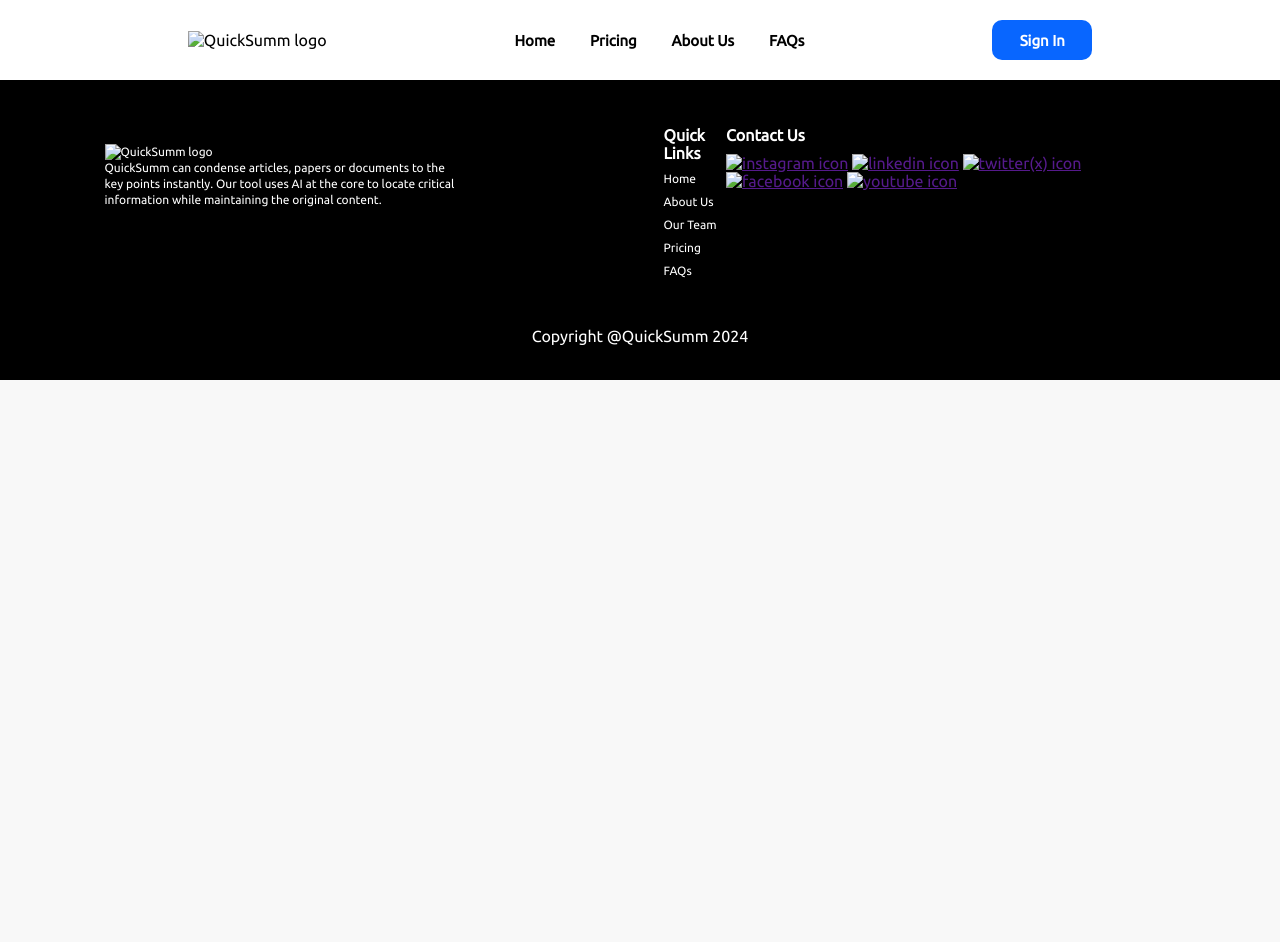
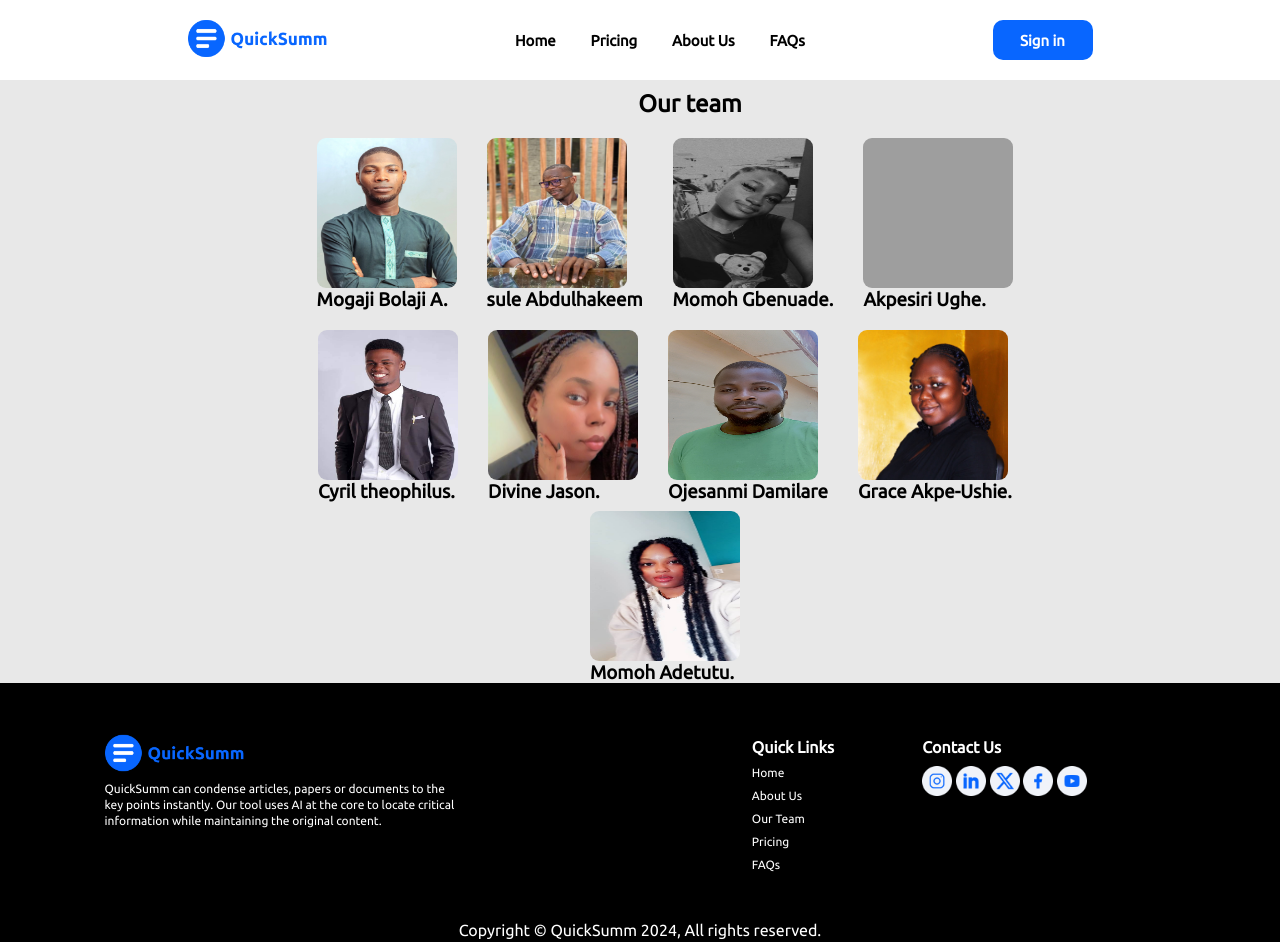
Before and after one commit to Mogaji-Bolaji-Abdullah/MainQuickSumm, a plain HTML site: page AboutUs.html in a window 1280 px wide. Before the commit the page ends 800 px from the top, so only its background shows below. Drawn offline with Linux system fonts and the light colour scheme; files that its build step writes are made by us from their sources; grey boxes are pictures that could not be loaded.

Commit message:
aboutus page

```diff
--- a/AboutUs.html
+++ b/AboutUs.html
@@ -4,14 +4,14 @@
     <meta charset="UTF-8">
     <meta http-equiv="X-UA-Compatible" content="IE=edge">
     <meta name="viewport" content="width=device-width, initial-scale=1.0">
-    <link rel="stylesheet" href="/index.css">
+    <link rel="stylesheet" href="/CSS styles/AboutUs.css">
     <link rel="stylesheet" href="https://fonts.googleapis.com/css2?family=Ubuntu">
     <title>QuickSumm</title>
 </head>
 <body>
     <header>
         <div>
-            <img class="logo" src="/Frame 2.png" alt="QuickSumm logo">
+            <img class="logo" src="logo/Frame 2.png" alt="QuickSumm logo">
         </div>
         <nav>
             <a href="/">Home</a>
@@ -21,14 +21,83 @@
         </nav>
         <div>
             <a href="/SignIn.html">
-                <button class="sign-in">Sign In</button>
+                <button class="sign-in">Sign in</button>
             </a>
         </div>
     </header>
+    <h2 class="one"> Our team</h2>
+<!--hero-->
+<section>
+<div class="team">
+<div>
+<img class="Mogaji " src="/Teampictures/Mogaji Bolaji Abdullah_.jpg"
+alt="Mogaji Bolaji Abdullah.png" width="140px" height="150px">
+<h3 class="Bolaji">Mogaji Bolaji A.</h3>
+</div>
+
+<div>
+<img class="sule" src="/Teampictures/Sule Abdulhakeem.jpg" alt="Sule Abdulhakeem.png"
+ width="140px" height="150px">
+<h3>sule Abdulhakeem</h3>
+</div>
+
+<div>
+<img class="momoh" src="/Teampictures/momoh Fatima.jpg"
+alt="Momoh Fatima Gbenuade.png"
+width="140xp" height="150px">
+<h3>Momoh Gbenuade.</h3>
+</div>
+
+<div>
+<img class="Akpesiri" src="/Teampictures/Akpesiri Ughe.png"
+alt="Akpesiri Ughe.png" width="150px" height="150px">
+<h3>Akpesiri Ughe.</h3>
+</div>
+
+</div>
+
+<div class="wrap">
+<div>
+<img class="Cyril" src="/Teampictures/Cyril Theophilus_.jpg"
+ width="140px" alt="Cyril Theophilus.png" width="100px" height="150px">
+<h3>Cyril theophilus.</h3>
+</div>
+
+
+<div>
+<img class="Divine" src="/Teampictures/Divine Jason.jpg"
+ width="150px" height= "150">
+<h3>Divine Jason.</h3>
+</div>
+
+<div>
+<img class="Ojesanmi" src="/Teampictures/Ojesanmi Damilare Moses.jpg"
+width="150px" height="150px"
+ alt="Ojesanmi Damilare.png">
+<h3>Ojesanmi Damilare </h3>
+</div>
+
+<div>
+<img class="Grace" src="/Teampictures/Grace Akpe-Ushie.jpg"
+ alt="Grace Akpe-Ushie.png" width="150px" height="150px">
+<h3>Grace Akpe-Ushie.</h3>
+</div>
+
+</div>
+
+<div class="members">
+    <div>
+<img class="Momoh" src="/Teampictures/Momoh Kehinde Adetutu_.jpg"
+ width="150px"alt="Momoh kehinde Adetutu.png" width="100px" height="150px">
+<h3>Momoh Adetutu.</h3>
+    </div>
+</div>
+</section>
+
     <footer>
         <div class="footer-container">
             <div class="logo-container">
-                <img class="logo" src="/Frame 2.png" alt="QuickSumm logo">
+                <img class="logo" src="logo/Frame 2.png" alt="QuickSumm logo">
                 <p>
                     QuickSumm can condense articles, papers or documents to the key points instantly. Our tool uses  AI at the core to locate critical information while maintaining the original content.
                 </p>
@@ -44,17 +113,17 @@
                 </div>
                 <div class="contactus-container">
                     <h4>Contact Us</h4>
-                    <a href=""><img src="/Frame 11.png" alt="instagram icon"></a>
-                    <a href=""><img src="/Frame 45.png" alt="linkedin icon"></a>
-                    <a href=""><img src="/Frame 42.png" alt="twitter(x) icon"></a>
-                    <a href=""><img src="/Frame 43.png" alt="facebook icon"></a>
-                    <a href=""><img src="/Frame 44.png" alt="youtube icon"></a>
+                    <a href=""><img src="icons/Frame 11.png" alt="instagram icon"></a>
+                    <a href=""><img src="icons/Frame 45.png" alt="linkedin icon"></a>
+                    <a href=""><img src="icons/Frame 42.png" alt="twitter(x) icon"></a>
+                    <a href=""><img src="icons/Frame 43.png" alt="facebook icon"></a>
+                    <a href=""><img src="icons/Frame 44.png" alt="youtube icon"></a>
                 </div>
             </div>
         </div>
         <div>
             <p>
-                Copyright @QuickSumm 2024
+                Copyright &copy; QuickSumm 2024, All rights reserved.
             </p>
         </div>
     </footer>
--- a/CSS styles/AboutUs.css
+++ b/CSS styles/AboutUs.css
@@ -51,6 +51,68 @@ nav a:hover{
 
   border-radius: 20px;
 }
+/*Hero section*/
+.one{
+  margin-top: 0px;
+  padding-top: 10px;
+  padding-left: 100px;
+  display:flex;
+  flex-direction: row;
+  justify-content: center;
+  align-items: center;
+  gap: 30px;
+
+}
+
+.team{
+  padding-top: 20px;
+  padding-left: 50px;
+  display:flex;
+  flex-direction: row;
+  justify-content: center;
+  align-items: center;
+  gap: 30px;
+  margin-bottom: 0;
+}
+
+.wrap{
+  margin-top: 20px;
+  padding-left: 50px;
+  display:flex;
+  flex-direction: row;
+  justify-content: center;
+  align-items: center;
+  gap: 30px;
+  margin-bottom: 0px;
+
+}
+
+img{
+  border-radius: 9px;
+  margin-bottom: 0;
+}
+
+.name{
+  display: flex;
+  text-align: center;
+}
+
+h3{
+  margin-top: 0;
+  padding-top: 0;
+  line-height: 1;
+}
+
+.members{
+  margin-top: 0px;
+  padding-top: 10px;
+  padding-left: 50px;
+  display:flex;
+  flex-direction: row;
+  justify-content: center;
+  align-items: center;
+  gap: 30px;
+}
 
 /*footer styling*/
 footer{
```
Also changed, not shown: Faq.html (+2 -2 lines), PaymentPlan.html (+2 -2 lines), SignIn.html (+2 -2 lines), Signup.html (+1 -1 lines), SummaryPage.html (+2 -2 lines), index.html (+2 -2 lines), Teampictures/Cyril Theophilus_.jpg (added), Teampictures/Divine Jason.jpg (added), Teampictures/Grace Akpe-Ushie.jpg (added), Teampictures/Mogaji Bolaji Abdullah_.jpg (added), Teampictures/Momoh Kehinde Adetutu_.jpg (added), Teampictures/Ojesanmi Damilare Moses.jpg (added), Teampictures/Sule Abdulhakeem.jpg (added), Teampictures/momoh Fatima.jpg (added), 1 other file.
